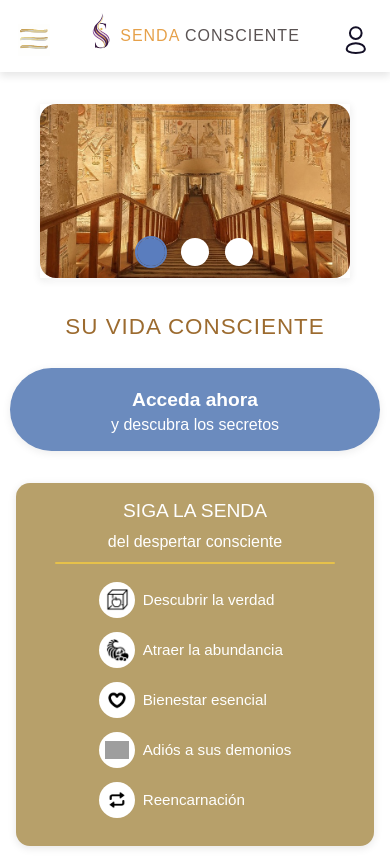
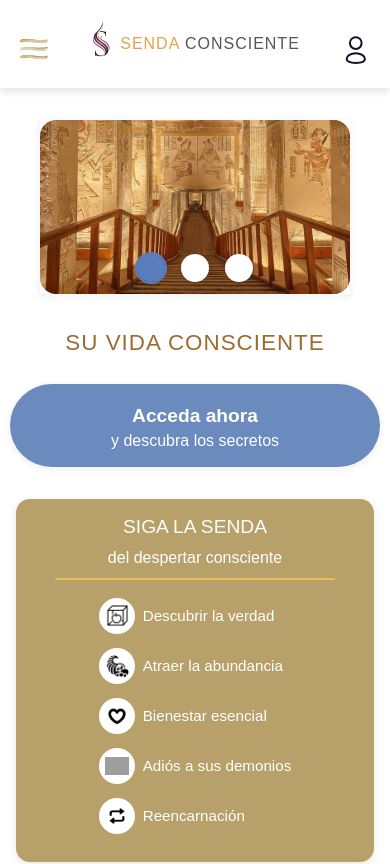
Before and after one commit to orbimatrix/Conscious-path, a Next.js app: page / in a window 390 px wide. Shown: the top 864 px of the page. Built offline with nearby package versions, Linux system fonts and the light colour scheme; grey boxes are pictures that could not be loaded.

Commit message:
Refactor header component and styles for improved mobile responsiveness. Update globals.css to enhance safe area support and adjust padding and height for various screen sizes. Modify layout.tsx to include viewport settings for better display on mobile devices.

```diff
--- a/src/app/components/Header.tsx
+++ b/src/app/components/Header.tsx
@@ -48,6 +48,7 @@ export default function Header() {
     // Mobile header (current)
     return (
       <>
+        <div style={{ paddingTop: 'env(safe-area-inset-top)' }}>
           <header className="header-root">
             <div className="header-icon" onClick={toggleDropdown}>
               <Image src="/img/menu/menu200.svg" alt="Menu" width={32} height={32} />
@@ -63,6 +64,7 @@ export default function Header() {
               <Image src="/profile.svg" alt="User" width={32} height={32} />
             </div>
           </header>
+        </div>
 
         {isDropdownOpen && (
           <div className={`mobile-dropdown-overlay ${isClosing ? 'mobile-dropdown-overlay-closing' : ''}`} onClick={closeDropdown}>
--- a/src/app/globals.css
+++ b/src/app/globals.css
@@ -414,23 +414,34 @@
 /* iPhone Pro Max specific fixes */
 @media screen and (max-width: 414px) and (max-height: 896px) {
   .header-root {
-    padding-top: max(12px, env(safe-area-inset-top));
-    height: calc(72px + env(safe-area-inset-top));
+    padding-top: max(20px, env(safe-area-inset-top));
+    height: calc(92px + env(safe-area-inset-top));
+    margin-top: env(safe-area-inset-top);
   }
 }
 
 @media screen and (max-width: 375px) and (max-height: 812px) {
   .header-root {
-    padding-top: max(12px, env(safe-area-inset-top));
-    height: calc(72px + env(safe-area-inset-top));
+    padding-top: max(20px, env(safe-area-inset-top));
+    height: calc(92px + env(safe-area-inset-top));
+    margin-top: env(safe-area-inset-top);
   }
 }
 
 /* General iPhone safe area support */
 @supports (padding-top: env(safe-area-inset-top)) {
   .header-root {
-    padding-top: max(8px, env(safe-area-inset-top));
-    height: calc(72px + env(safe-area-inset-top));
+    padding-top: max(16px, env(safe-area-inset-top));
+    height: calc(88px + env(safe-area-inset-top));
+    margin-top: env(safe-area-inset-top);
+  }
+}
+
+/* Additional safe area support for all mobile devices */
+@media screen and (max-width: 768px) {
+  .header-root {
+    padding-top: max(12px, env(safe-area-inset-top));
+    margin-top: env(safe-area-inset-top);
   }
 }
 
--- a/src/app/layout.tsx
+++ b/src/app/layout.tsx
@@ -16,6 +16,13 @@ const geistMono = Geist_Mono({
 export const metadata: Metadata = {
   title: "Create Next App",
   description: "Generated by create next app",
+  viewport: {
+    width: 'device-width',
+    initialScale: 1,
+    maximumScale: 1,
+    userScalable: false,
+    viewportFit: 'cover',
+  },
 };
 
 export default function RootLayout({
```
Lines whose indentation alone changed are shown as unchanged.
